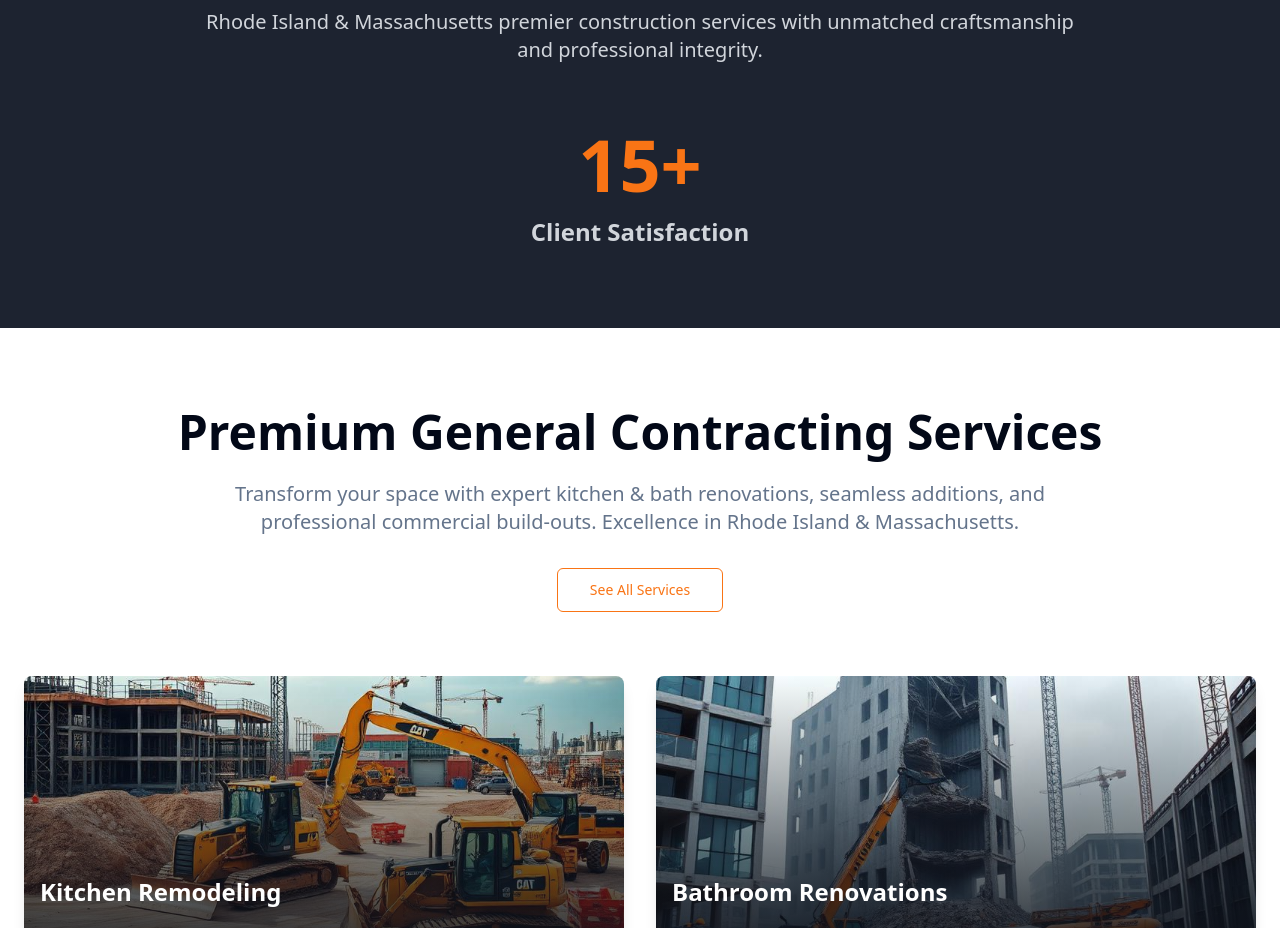
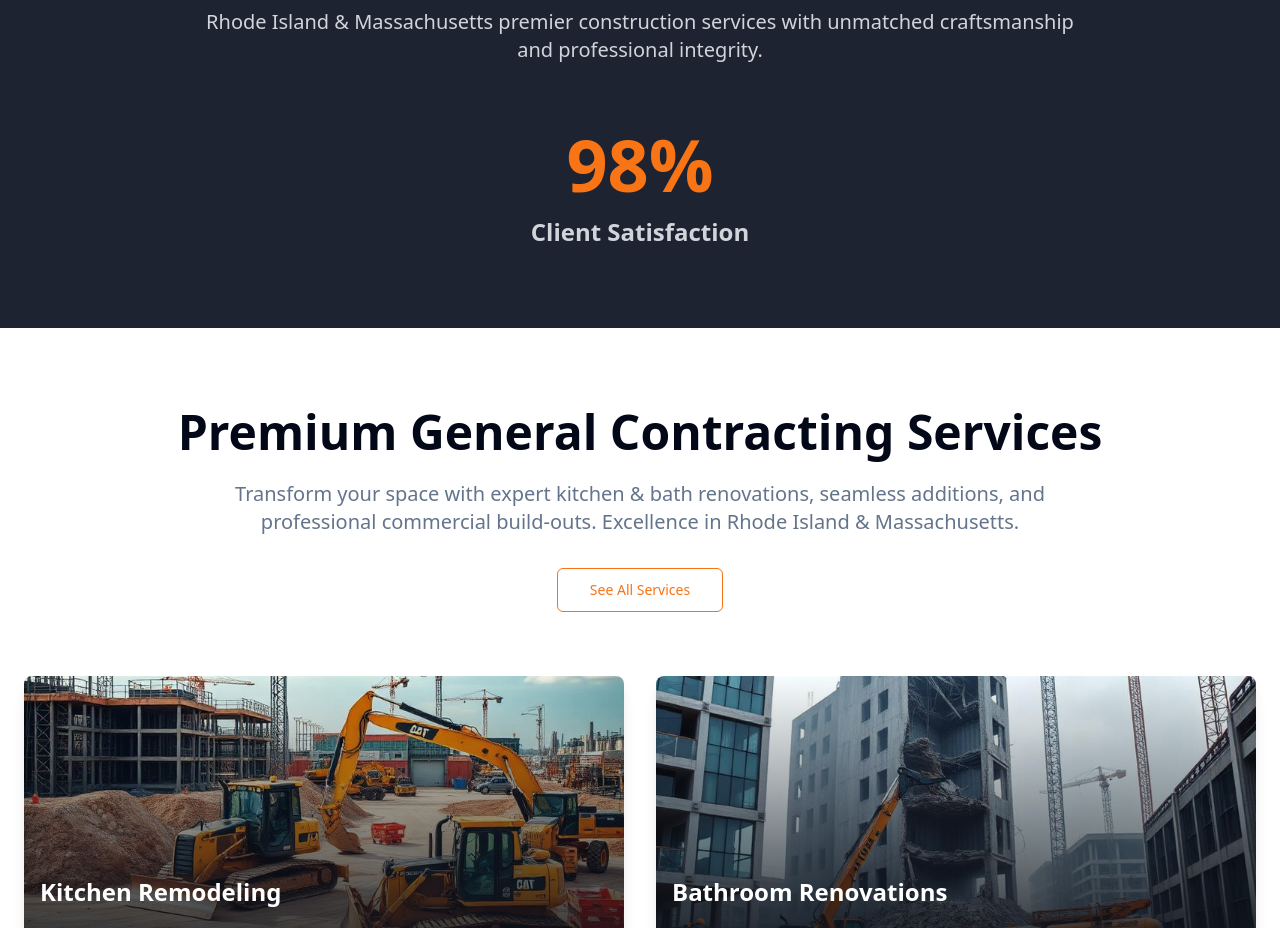
Before and after one commit to TheCoding10/agro-inspiration-studio, a React (Vite) app: page / in a window 1280 px wide. Shown: the part 1020-1948 px from the top of the page. Built offline with nearby package versions, Linux system fonts and the light colour scheme.

Commit message:
Update client satisfaction metric

```diff
--- a/src/components/Capabilities.tsx
+++ b/src/components/Capabilities.tsx
@@ -14,7 +14,7 @@ const Capabilities = () => {
 
         <div className="text-center">
           <div className="text-6xl md:text-7xl font-bold text-primary mb-4">
-            15+
+            98%
           </div>
           <div className="text-2xl font-semibold text-gray-300">
             Client Satisfaction
```
